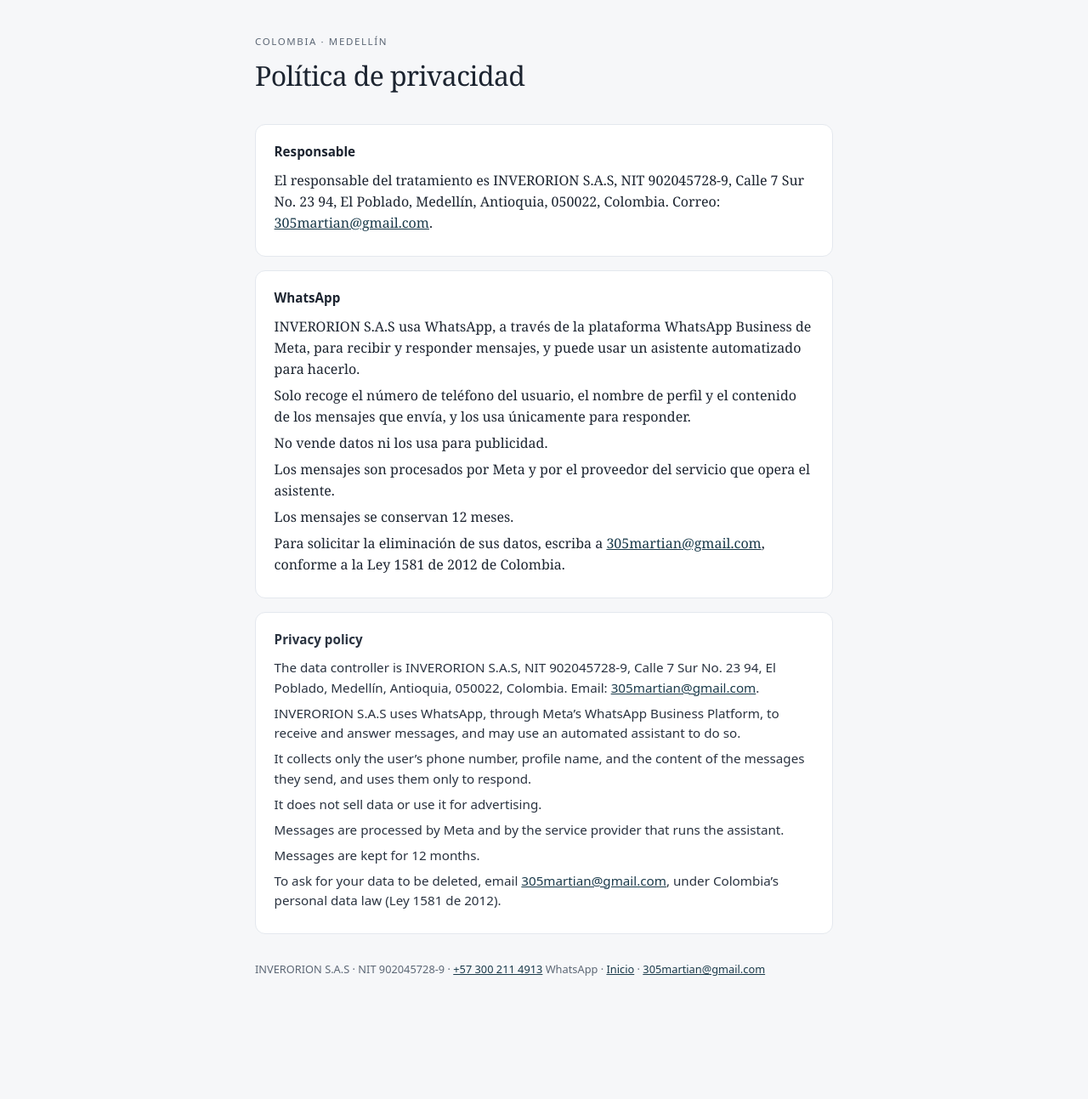
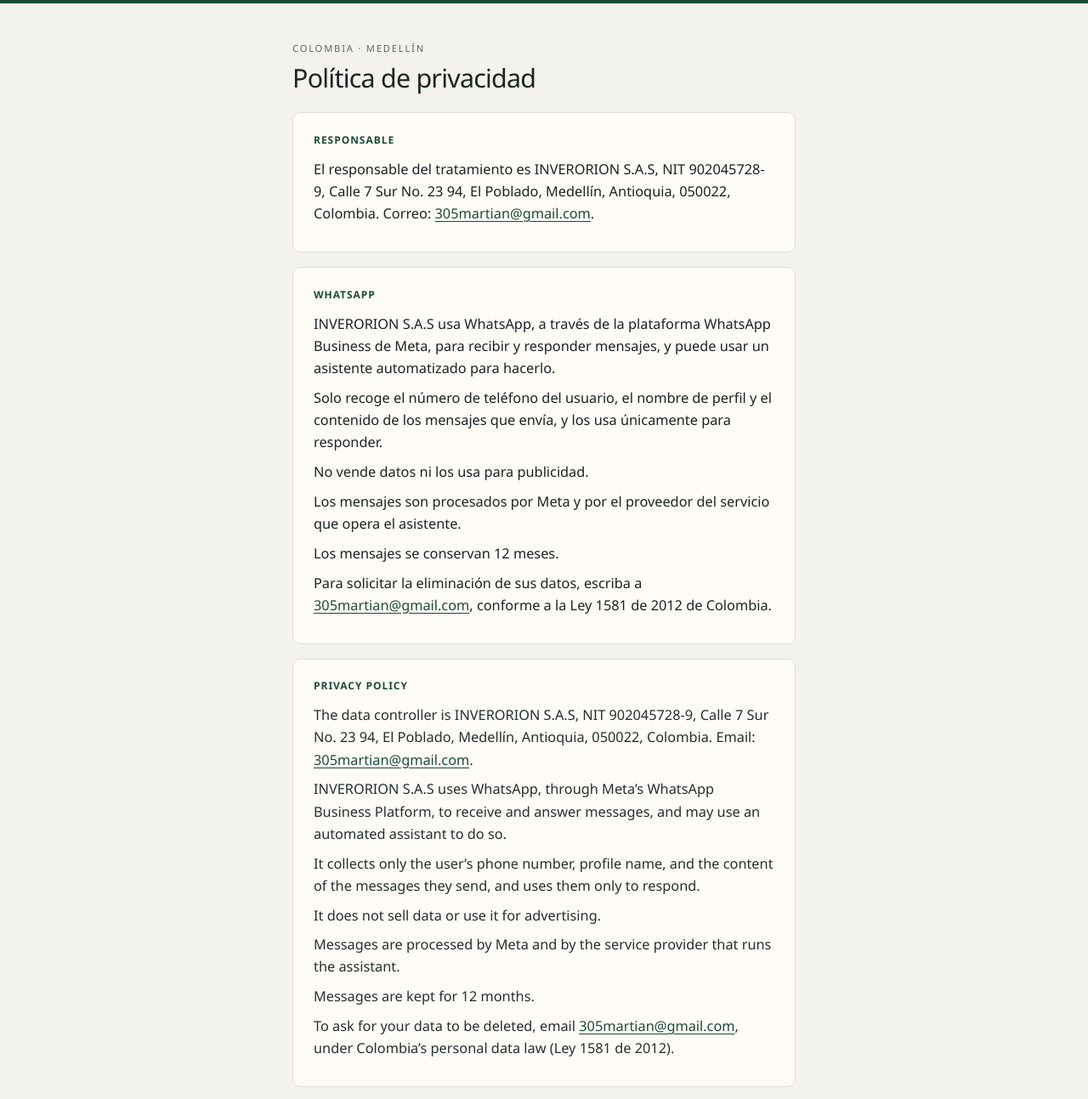
Before and after one commit to marvinmayorga/inverorion, a plain HTML site: page privacidad.html in a window 1280 px wide. Shown: the top 1293 px of the page at 85% size. Before the commit the page ends 1191 px from the top, so only its background shows below. Drawn offline with Linux system fonts and the light colour scheme.

Commit message:
Tighten typography and color on the public pages.

```diff
--- a/privacidad.html
+++ b/privacidad.html
@@ -6,20 +6,25 @@
   <title>Privacidad — INVERORION S.A.S</title>
   <meta name="description" content="Política de privacidad de INVERORION S.A.S para mensajes de WhatsApp.">
   <style>
-    :root { color-scheme: light; --ink:#1c2430; --muted:#5c6775; --line:#e4e8ee; --bg:#f6f7f9; --card:#fff; --accent:#1a3a4a; }
+    :root { color-scheme: light; --ink:#1a2420; --muted:#5c6862; --line:#e2ddd4; --bg:#f4f2ed; --card:#fffcf8; --accent:#1c4a38; }
     * { box-sizing: border-box; }
-    body { margin:0; font-family: Georgia, "Times New Roman", serif; color:var(--ink); background:var(--bg); line-height:1.55; }
-    header, main, footer { max-width: 720px; margin: 0 auto; padding: 0 1.25rem; }
-    header { padding: 2.5rem 1.25rem 1rem; }
-    .kicker { font-family: system-ui, sans-serif; letter-spacing: .14em; text-transform: uppercase; font-size: .72rem; color: var(--muted); margin: 0 0 .4rem; }
-    h1 { font-weight: 500; font-size: 2rem; margin: 0; letter-spacing: -.02em; }
-    h2 { font-family: system-ui, sans-serif; font-size: .95rem; font-weight: 650; margin: 0 0 .6rem; }
-    .card { background: var(--card); border: 1px solid var(--line); border-radius: 12px; padding: 1.25rem 1.35rem; margin: 1rem 0; }
-    p { margin: .4rem 0; }
-    ul { margin: .4rem 0; padding-left: 1.2rem; }
-    a { color: var(--accent); }
-    .en { font-family: system-ui, sans-serif; font-size: .95rem; color: #2a3340; }
-    footer { font-family: system-ui, sans-serif; font-size: .8rem; color: var(--muted); padding: 1rem 1.25rem 2.5rem; }
+    body { margin:0; font-family: "Segoe UI", system-ui, -apple-system, sans-serif; color:var(--ink); background:var(--bg); line-height:1.6; font-size:1.02rem; }
+    body::before { content:""; display:block; height:4px; background:var(--accent); }
+    header, main, footer { max-width: 40rem; margin: 0 auto; padding: 0 1.5rem; }
+    header { padding: 2.75rem 1.5rem .35rem; }
+    .kicker { letter-spacing: .16em; text-transform: uppercase; font-size: .7rem; color: var(--muted); margin: 0 0 .55rem; }
+    h1 { font-weight: 560; font-size: 1.9rem; margin: 0; letter-spacing: -.025em; line-height: 1.15; }
+    h2 { font-size: .75rem; font-weight: 650; letter-spacing: .08em; text-transform: uppercase; color: var(--accent); margin: 0 0 .75rem; }
+    .card { background: var(--card); border: 1px solid var(--line); border-radius: 10px; padding: 1.35rem 1.5rem 1.45rem; margin: 1.05rem 0; }
+    p { margin: .55rem 0; }
+    dl { margin: 0; }
+    dt { font-size: .72rem; letter-spacing: .05em; text-transform: uppercase; color: var(--muted); margin-top: 1rem; }
+    dt:first-child { margin-top: 0; }
+    dd { margin: .15rem 0 0; }
+    ul { margin: .5rem 0; padding-left: 1.2rem; }
+    a { color: var(--accent); text-underline-offset: .16em; }
+    .en { color: #24302b; }
+    footer { font-size: .8rem; color: var(--muted); line-height: 1.7; padding: 1.15rem 1.5rem 2.75rem; border-top: 1px solid var(--line); margin-top: .4rem; }
   </style>
 </head>
 <body>
```
Also changed, not shown: index.html (+17 -14 lines).
